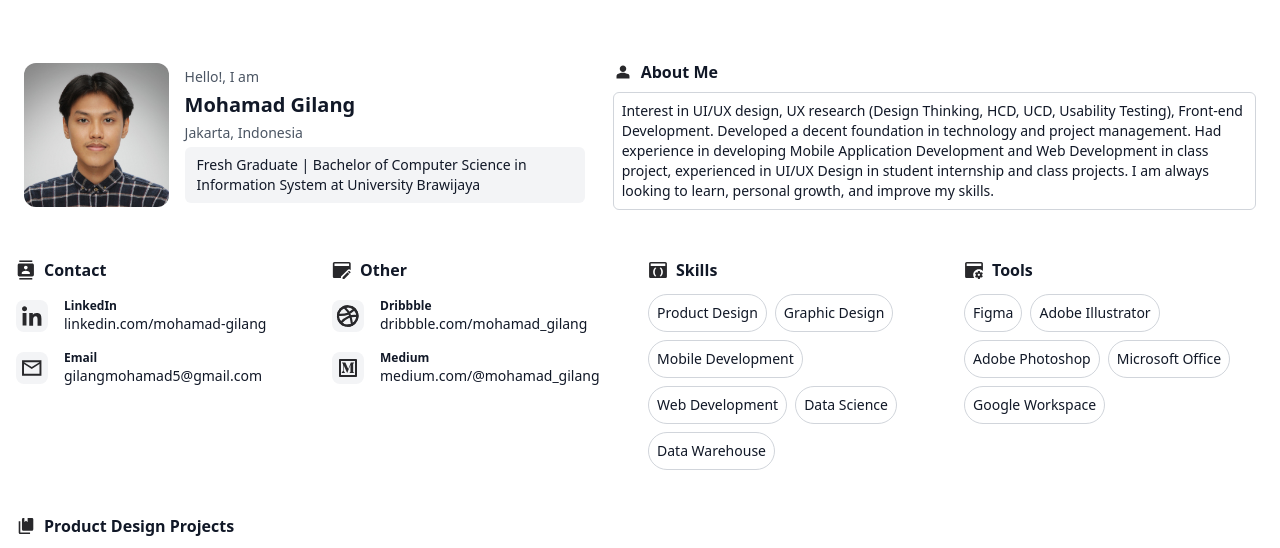
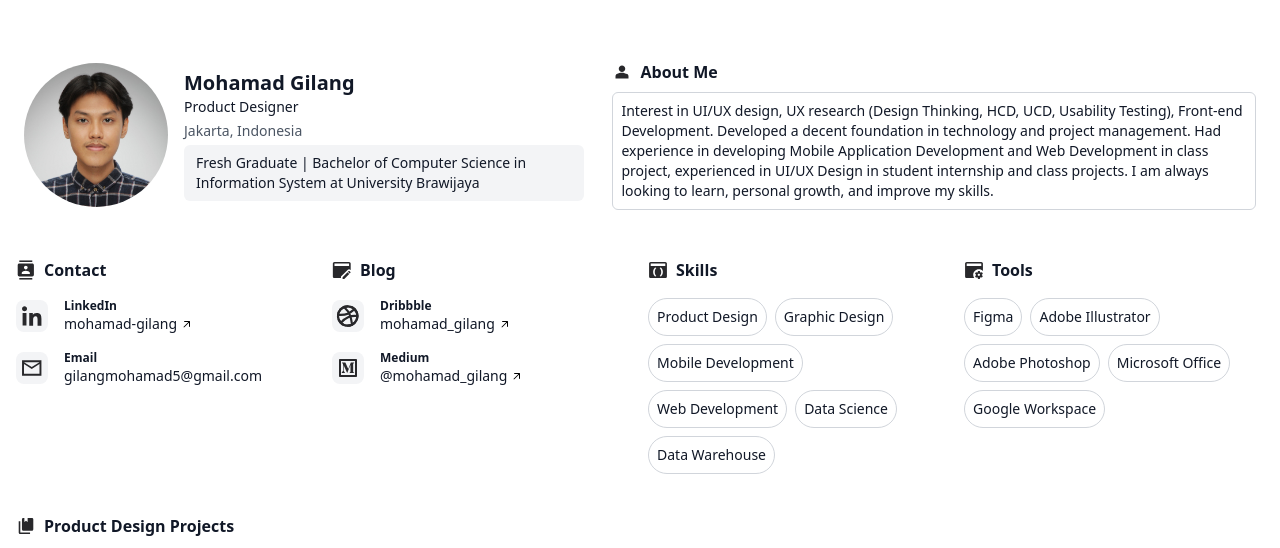
Before and after one commit to mohamad-gilang/github.io, a plain HTML site: page index.html in a window 1280 px wide. Shown: the top 548 px of the page. Drawn offline with nearby package versions, Linux system fonts and the light colour scheme.

Commit message:
fixing issues

```diff
--- a/index.html
+++ b/index.html
@@ -26,30 +26,36 @@
 
 <body>
 
-     <div class="container mx-auto px-4 py-4 mt-9 md:flex md:space-x-3 items-center">
-      <div id="header" class="flex px-2 py-2">
+  </div>
+
+     <div class="container mx-auto px-4 py-4 mt-9 md:flex md:space-x-3">
+      <div id="header" class="flex px-2 py-2 items-center">
           <!-- <div class="bg-cover bg-top object-cover w-40 rounded-xl" style="background-image: url('/img/profile.jpg');"></div> -->
-          <img src="img/profile.jpg" alt="" class=" h-36 rounded-xl">
-          <div class=" bg-white pl-4 md:py-0 py-2 flex flex-col justify-center leading-normal">
+          <img src="img/profile.jpg" alt="" class="md:h-36 md:w-36 h-20 w-20 rounded-full">
+          <div class=" bg-white pl-4 md:py-0 py-2 flex flex-col leading-normal">
             <div>
-              <div class="text-gray-600 text-sm mb-1">Hello!, I am</div>
-              <div class="text-gray-900 font-bold text-xl mb-1">Mohamad Gilang</div>
+              <div class="text-gray-900 font-semibold text-xl">Mohamad Gilang</div>
+              <div class="text-gray-900 text-sm mb-1">Product Designer</div>
               <div class="text-gray-600 text-sm mb-1">Jakarta, Indonesia</div>
-              <div class="px-3 py-2 rounded-md grid grid-cols-1 gap-1 bg-gray-100 text-gray-900 text-sm">
+              <div class="md:block hidden px-3 py-2 rounded-md bg-gray-100 text-gray-900 text-sm sm:text-ellipsis overflow-hidden">
                   <p>Fresh Graduate | Bachelor of Computer Science in Information System at University Brawijaya</p>
               </div>
             </div>
           </div>
         </div>
 
-          <div class="md:px-2 px-2 py-2 container lg:w-3/4 lg:flex flex-wrap">
+        <div class="sm:block md:hidden px-3 py-2 rounded-md bg-gray-100 text-gray-900 text-sm sm:text-ellipsis overflow-hidden">
+          <p>Fresh Graduate | Bachelor of Computer Science in Information System at University Brawijaya</p>
+      </div>
+
+          <div class="md:px-2 py-2 md:mt-0 mt-2 container lg:w-3/4 lg:flex flex-wrap">
             <p class="text-base text-gray-900 font-semibold flex items-center">
               <svg class="w-5 h-5 mr-2 " width="24" height="24" viewBox="0 0 36 37" fill="none" xmlns="http://www.w3.org/2000/svg">
                 <path d="M18 18.5C16.35 18.5 14.9375 17.9125 13.7625 16.7375C12.5875 15.5625 12 14.15 12 12.5C12 10.85 12.5875 9.4375 13.7625 8.2625C14.9375 7.0875 16.35 6.5 18 6.5C19.65 6.5 21.0625 7.0875 22.2375 8.2625C23.4125 9.4375 24 10.85 24 12.5C24 14.15 23.4125 15.5625 22.2375 16.7375C21.0625 17.9125 19.65 18.5 18 18.5ZM6 30.5V26.3C6 25.45 6.219 24.6685 6.657 23.9555C7.095 23.2425 7.676 22.699 8.4 22.325C9.95 21.55 11.525 20.9685 13.125 20.5805C14.725 20.1925 16.35 19.999 18 20C19.65 20 21.275 20.194 22.875 20.582C24.475 20.97 26.05 21.551 27.6 22.325C28.325 22.7 28.9065 23.244 29.3445 23.957C29.7825 24.67 30.001 25.451 30 26.3V30.5H6Z" fill="#28282B"/>
                 </svg>
                 About Me
             </p>
-            <div class="px-2 py-2 mt-2 rounded-md border border-spacing-1 border-gray-300 text-gray-900 text-sm ">
+            <div class="px-2 py-2 mt-2 rounded-md border border-spacing-1 border-gray-300 text-gray-900 text-sm white">
               <p>Interest in UI/UX design, UX research (Design Thinking, HCD, UCD, Usability Testing), Front-end Development. Developed a decent foundation in technology and project management. Had experience in developing Mobile Application Development and Web Development in class project, experienced in UI/UX Design in student internship and class projects. I am always looking to learn, personal growth, and improve my skills.</p>
             </div>
           </div>
@@ -58,7 +64,7 @@
 
       <!-- End of Introduction -->
 
-       <div class="container sm:px-2 px-4 py-2 md:pt-4 sm:flex mx-auto sm:grid sm:grid-cols-2 lg:grid-cols-4">
+       <div class="container sm:px-2 px-4 py-4 md:pt-4 sm:flex mx-auto sm:grid sm:grid-cols-2 lg:grid-cols-4">
         <!-- start personal info -->
 
         <div id="contact" class="sm:px-2 py-2">
@@ -80,7 +86,10 @@
                 </svg>
                 <div class="flex flex-col w-max">
                   <dt class="text-xs font-bold">LinkedIn</dt>
-                  <dd class="text-sm"> <a class="hover:underline" href="https://linkedin.com/in/mohamad-gilang" target="_blank">linkedin.com/mohamad-gilang</a></dd>
+                  <dd class="text-sm"> <a class="inline-flex items-center hover:underline" href="https://linkedin.com/in/mohamad-gilang" target="_blank">
+                    mohamad-gilang
+                    <svg class="ml-1" width="12" height="12" viewBox="0 0 12 12" fill="none" xmlns="http://www.w3.org/2000/svg"><path d="M3.5 3C3.22386 3 3 3.22386 3 3.5C3 3.77614 3.22386 4 3.5 4V3ZM8.5 3.5H9C9 3.22386 8.77614 3 8.5 3V3.5ZM8 8.5C8 8.77614 8.22386 9 8.5 9C8.77614 9 9 8.77614 9 8.5H8ZM2.64645 8.64645C2.45118 8.84171 2.45118 9.15829 2.64645 9.35355C2.84171 9.54882 3.15829 9.54882 3.35355 9.35355L2.64645 8.64645ZM3.5 4H8.5V3H3.5V4ZM8 3.5V8.5H9V3.5H8ZM8.14645 3.14645L2.64645 8.64645L3.35355 9.35355L8.85355 3.85355L8.14645 3.14645Z" fill="#000000"></path></svg>
+                  </a></dd>
               </div>
               </li>
               <li class="flex items-center pb-3">
@@ -103,7 +112,7 @@
               <svg class="w-5 h-5 mr-2" width="37" height="37" viewBox="0 0 37 37" fill="none" xmlns="http://www.w3.org/2000/svg">
                 <path d="M16.5674 30.65L28.8674 18.35C29.6174 17.6 30.5174 17.15 31.5674 17.15C32.6174 17.15 33.5174 17.6 34.2674 18.35L34.5674 18.65V6.5C34.5674 4.85 33.2174 3.5 31.5674 3.5H4.56738C2.91738 3.5 1.56738 4.85 1.56738 6.5V30.5C1.56738 32.15 2.91738 33.5 4.56738 33.5H16.5674V30.65ZM4.56738 6.5H31.5674V11H4.56738V6.5ZM31.5674 20.15C31.4174 20.15 31.1174 20.3 30.9674 20.45L29.4674 21.95L32.6174 25.1L34.1174 23.6C34.4174 23.3 34.4174 22.7 34.1174 22.4L32.1674 20.45C32.0174 20.3 31.8674 20.15 31.5674 20.15ZM28.7174 22.85L19.5674 31.85V35H22.7174L31.8674 25.85L28.7174 22.85Z" fill="#28282B"/>
                 </svg>
-                Other
+                Blog
             </p>
             <div class="px-0 mt-4 flex items-center">
               <ul class="max-w-md space-y-1 list-inside text-gray-900 text-sm">
@@ -121,7 +130,9 @@
                     </svg>
                   <div class="flex flex-col">
                     <dt class="text-xs font-bold">Dribbble</dt>
-                    <dd class="text-sm"><a class="hover:underline" href="https://dribbble.com/mohamad_gilang" target="_blank" >dribbble.com/mohamad_gilang</a></dd>
+                    <dd class="text-sm"><a class="inline-flex items-center hover:underline" href="https://dribbble.com/mohamad_gilang" target="_blank" >mohamad_gilang
+                      <svg class="ml-1" width="12" height="12" viewBox="0 0 12 12" fill="none" xmlns="http://www.w3.org/2000/svg"><path d="M3.5 3C3.22386 3 3 3.22386 3 3.5C3 3.77614 3.22386 4 3.5 4V3ZM8.5 3.5H9C9 3.22386 8.77614 3 8.5 3V3.5ZM8 8.5C8 8.77614 8.22386 9 8.5 9C8.77614 9 9 8.77614 9 8.5H8ZM2.64645 8.64645C2.45118 8.84171 2.45118 9.15829 2.64645 9.35355C2.84171 9.54882 3.15829 9.54882 3.35355 9.35355L2.64645 8.64645ZM3.5 4H8.5V3H3.5V4ZM8 3.5V8.5H9V3.5H8ZM8.14645 3.14645L2.64645 8.64645L3.35355 9.35355L8.85355 3.85355L8.14645 3.14645Z" fill="#000000"></path></svg>
+                    </a></dd>
                 </div>
                 </li>
                 <li class="flex items-center pb-3">
@@ -130,14 +141,17 @@
                     </svg>
                     <div class="flex flex-col">
                       <dt class="text-xs font-bold">Medium</dt>
-                      <dd class="text-sm"><a class="hover:underline" href="https://medium.com/@mohamad_gilang" target="_blank" >medium.com/@mohamad_gilang</a></dd>
+                      <dd class="text-sm"><a class="inline-flex items-center hover:underline" href="https://medium.com/@mohamad_gilang" target="_blank" >
+                        @mohamad_gilang
+                      <svg class="ml-1" width="12" height="12" viewBox="0 0 12 12" fill="none" xmlns="http://www.w3.org/2000/svg"><path d="M3.5 3C3.22386 3 3 3.22386 3 3.5C3 3.77614 3.22386 4 3.5 4V3ZM8.5 3.5H9C9 3.22386 8.77614 3 8.5 3V3.5ZM8 8.5C8 8.77614 8.22386 9 8.5 9C8.77614 9 9 8.77614 9 8.5H8ZM2.64645 8.64645C2.45118 8.84171 2.45118 9.15829 2.64645 9.35355C2.84171 9.54882 3.15829 9.54882 3.35355 9.35355L2.64645 8.64645ZM3.5 4H8.5V3H3.5V4ZM8 3.5V8.5H9V3.5H8ZM8.14645 3.14645L2.64645 8.64645L3.35355 9.35355L8.85355 3.85355L8.14645 3.14645Z" fill="#000000"></path></svg>
+                      </a></dd>
                   </div>
                 </li>
               </ul>
           </div>
           </div>
 
-          <!-- end of other -->
+          <!-- end of blog -->
           <div id="skills" class="sm:px-2 py-2 bg-white">
             <p class="text-base text-gray-900 font-semibold flex items-center">
               <svg class="w-5 h-5 mr-2" width="36" height="37" viewBox="0 0 36 37" fill="none" xmlns="http://www.w3.org/2000/svg">
@@ -147,7 +161,7 @@
                 </svg>
                 Skills
             </p>
-            <div class="py-3 grid grid-cols-1">
+            <div class="grid mt-4">
               <div class="flex flex-wrap gap-2">
                 <div class="px-2 py-2 border border-spacing-1 border-gray-300 rounded-full">
                   <p class="text-sm text-gray-900">Product Design</p>
@@ -184,7 +198,7 @@
                 </svg>
                 Tools
             </p>
-            <div class="py-3 grid grid-cols-1">
+            <div class="grid mt-4">
               <div class="flex flex-wrap gap-2 ">
                 <div class="px-2 py-2 border border-spacing-1 border-gray-300 rounded-full">
                   <p class="text-sm text-gray-900">Figma</p>
@@ -222,7 +236,7 @@
 
       <!-- start of Cards project -->
 
-      <div id="overflow-project" class="container bg-white">
+      <div id="overflow-project" class="container bg-white overflow-x-auto">
         <div class="grid gap-4 mt-4 md:grid-cols-3 lg:grid-cols-4">
 
           <a id="card" href="project/hale.html" class=" block relative bg-white border border-gray-200 rounded-lg shadow dark:border-gray-300">
```
Also changed, not shown: project/byecovid.html (+3 -3 lines).
